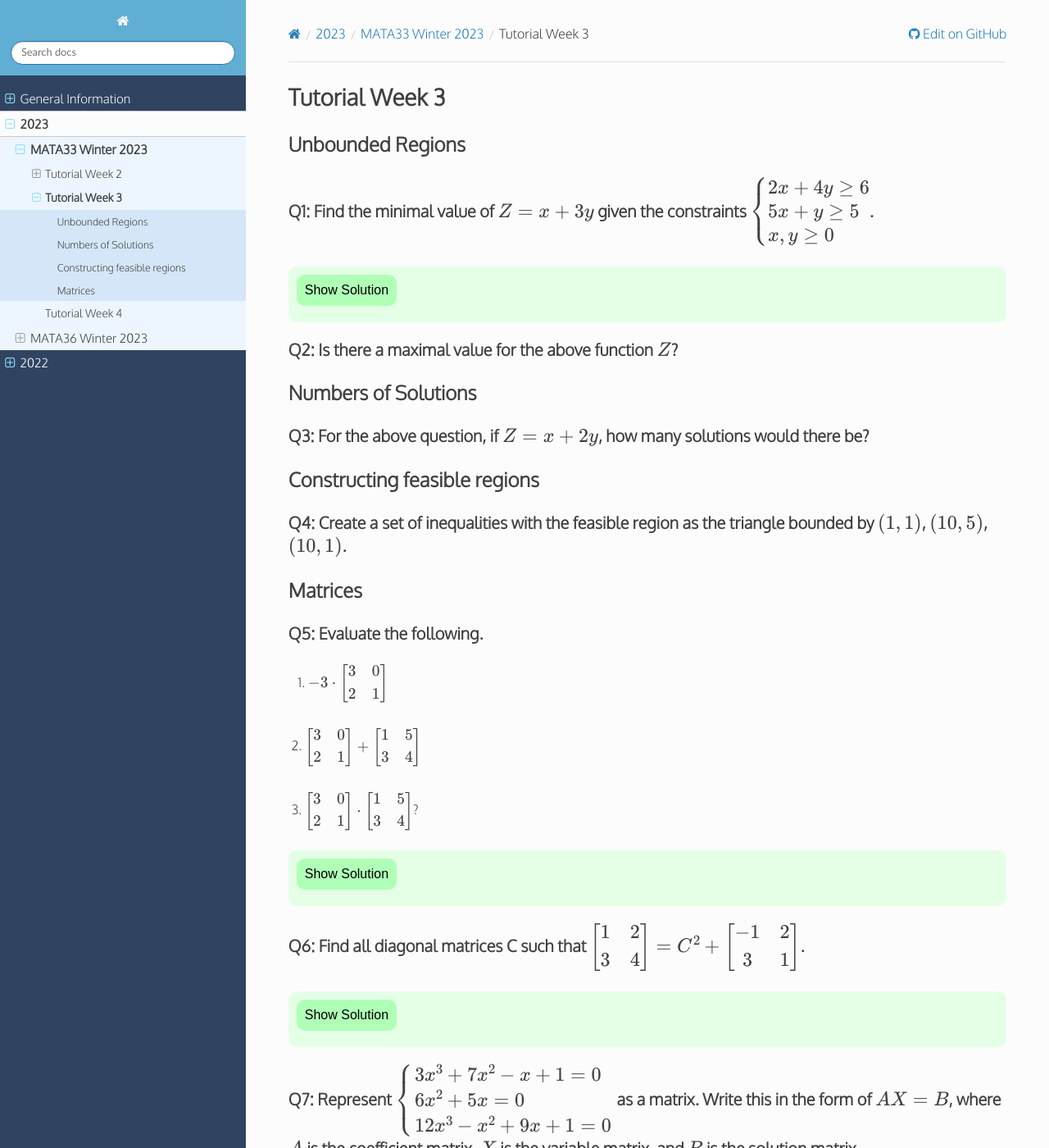
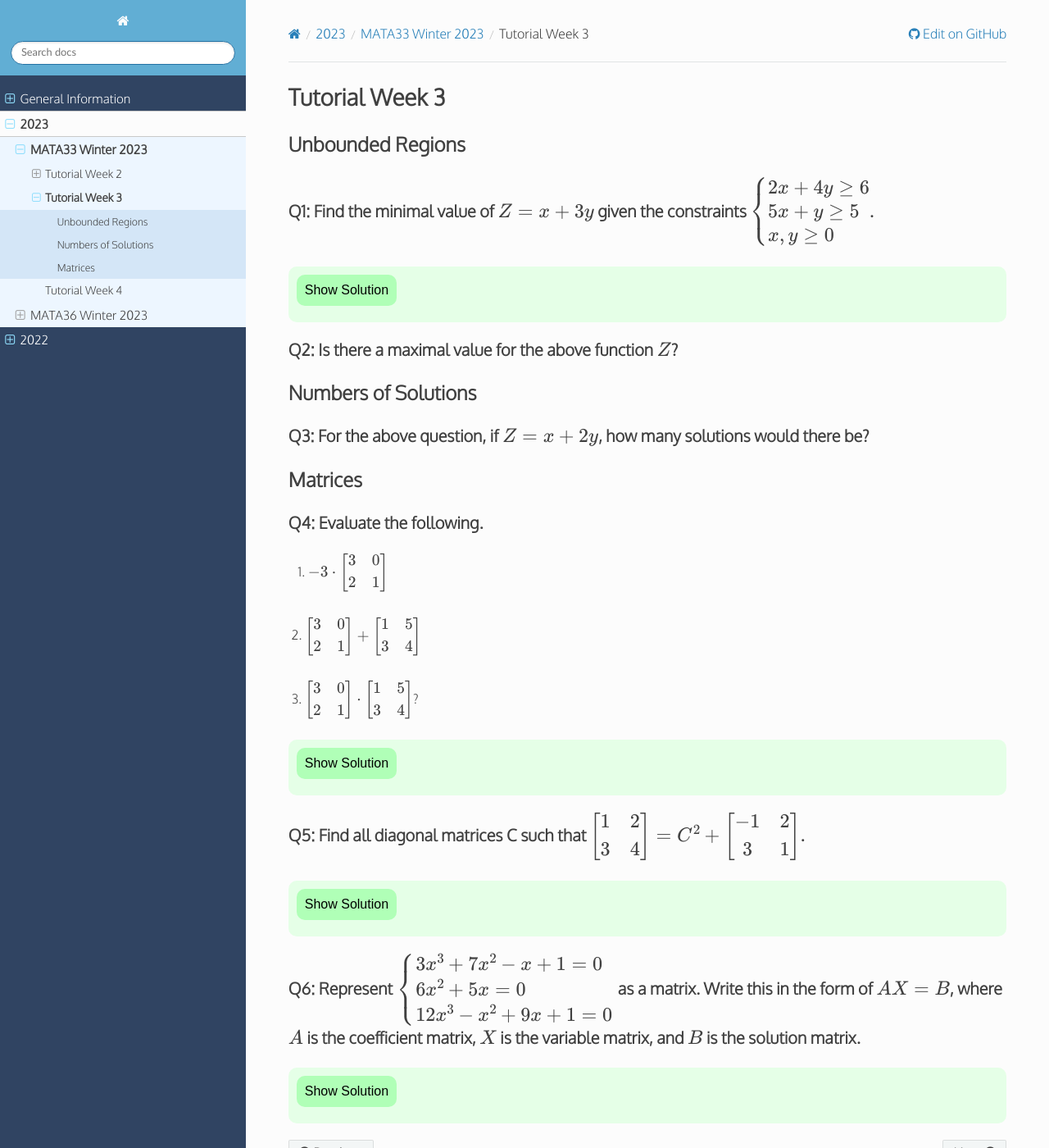
Before and after one commit to hpnrep6/t, a Sphinx documentation site: the page built from source/2023/mata33_winter/tutorial3.rst, in a window 1280 px wide and 1400 px high. Shown: the whole window at 82% size. Built offline with Sphinx 7.4.7 and the Read the Docs theme 2.0.0, drawn with Linux system fonts in a browser that asks for light colours.

Commit message:
Tutorial 3

```diff
--- a/source/2023/mata33_winter/tutorial3.rst
+++ b/source/2023/mata33_winter/tutorial3.rst
@@ -44,16 +44,10 @@ Numbers of Solutions
 Q3: For the above question, if :math:`Z = x + 2y`, how many solutions would there be?
 ~~~~~~~~~~~~~~~~~~~~~~~~~~~~~~~~~~~~~~~~~~~~~~~~~~~~~~~~~~~~~~~~~~~~~~~~~~~~~~~~~~~~~
 
-Constructing feasible regions
------------------------------
-
-Q4: Create a set of inequalities with the feasible region as the triangle bounded by :math:`(1, 1)`, :math:`(10, 5)`, :math:`(10, 1)`.
-~~~~~~~~~~~~~~~~~~~~~~~~~~~~~~~~~~~~~~~~~~~~~~~~~~~~~~~~~~~~~~~~~~~~~~~~~~~~~~~~~~~~~~~~~~~~~~~~~~~~~~~~~~~~~~~~~~~~~~~~~~~~~~~~~~~~~~
-
 Matrices
 --------
 
-Q5: Evaluate the following.
+Q4: Evaluate the following.
 ~~~~~~~~~~~~~~~~~~~~~~~~~~~
 
 1. :math:`-3 \cdot \begin{bmatrix} 3 & 0 \\ 2 & 1  \end{bmatrix}`
@@ -79,7 +73,7 @@ Q5: Evaluate the following.
         </div>
     </div>
 
-Q6: Find all diagonal matrices C such that :math:`\begin{bmatrix} 1 & 2 \\ 3 & 4  \end{bmatrix} = C^2 + \begin{bmatrix} -1 & 2 \\ 3 & 1  \end{bmatrix}`.
+Q5: Find all diagonal matrices C such that :math:`\begin{bmatrix} 1 & 2 \\ 3 & 4  \end{bmatrix} = C^2 + \begin{bmatrix} -1 & 2 \\ 3 & 1  \end{bmatrix}`.
 ~~~~~~~~~~~~~~~~~~~~~~~~~~~~~~~~~~~~~~~~~~~~~~~~~~~~~~~~~~~~~~~~~~~~~~~~~~~~~~~~~~~~~~~~~~~~~~~~~~~~~~~~~~~~~~~~~~~~~~~~~~~~~~~~~~~~~~~~~~~~~~~~~~~~~~~~
 
 .. raw:: html
@@ -96,7 +90,7 @@ Q6: Find all diagonal matrices C such that :math:`\begin{bmatrix} 1 & 2 \\ 3 & 4
         </div>
     </div>
 
-Q7: Represent :math:`\begin{cases} 3x^3 + 7x^2 - x + 1 = 0 \\ 6x^2 + 5x = 0 \\ 12x^3 - x^2 + 9x + 1 = 0 \end{cases}` as a matrix. Write this in the form of :math:`AX = B`, where :math:`A` is the coefficient matrix, :math:`X` is the variable matrix, and :math:`B` is the solution matrix.
+Q6: Represent :math:`\begin{cases} 3x^3 + 7x^2 - x + 1 = 0 \\ 6x^2 + 5x = 0 \\ 12x^3 - x^2 + 9x + 1 = 0 \end{cases}` as a matrix. Write this in the form of :math:`AX = B`, where :math:`A` is the coefficient matrix, :math:`X` is the variable matrix, and :math:`B` is the solution matrix.
 ~~~~~~~~~~~~~~~~~~~~~~~~~~~~~~~~~~~~~~~~~~~~~~~~~~~~~~~~~~~~~~~~~~~~~~~~~~~~~~~~~~~~~~~~~~~~~~~~~~~~~~~~~~~~~~~~~~~~~~~~~~~~~~~~~~~~~~~~~~~~~~~~~~~~~~~~~~~~~~~~~~~~~~~~~~~~~~~~~~~~~~~~~~~~~~~~~~~~~~~~~~~~~~~~~~~~~~~~~~~~~~~~~~~~~~~~~~~~~~~~~~~~~~~~~~~~~~~~~~~~~~~~~~~~~~~~~~~~~~~~~~~~~~
 
 .. raw:: html
```
